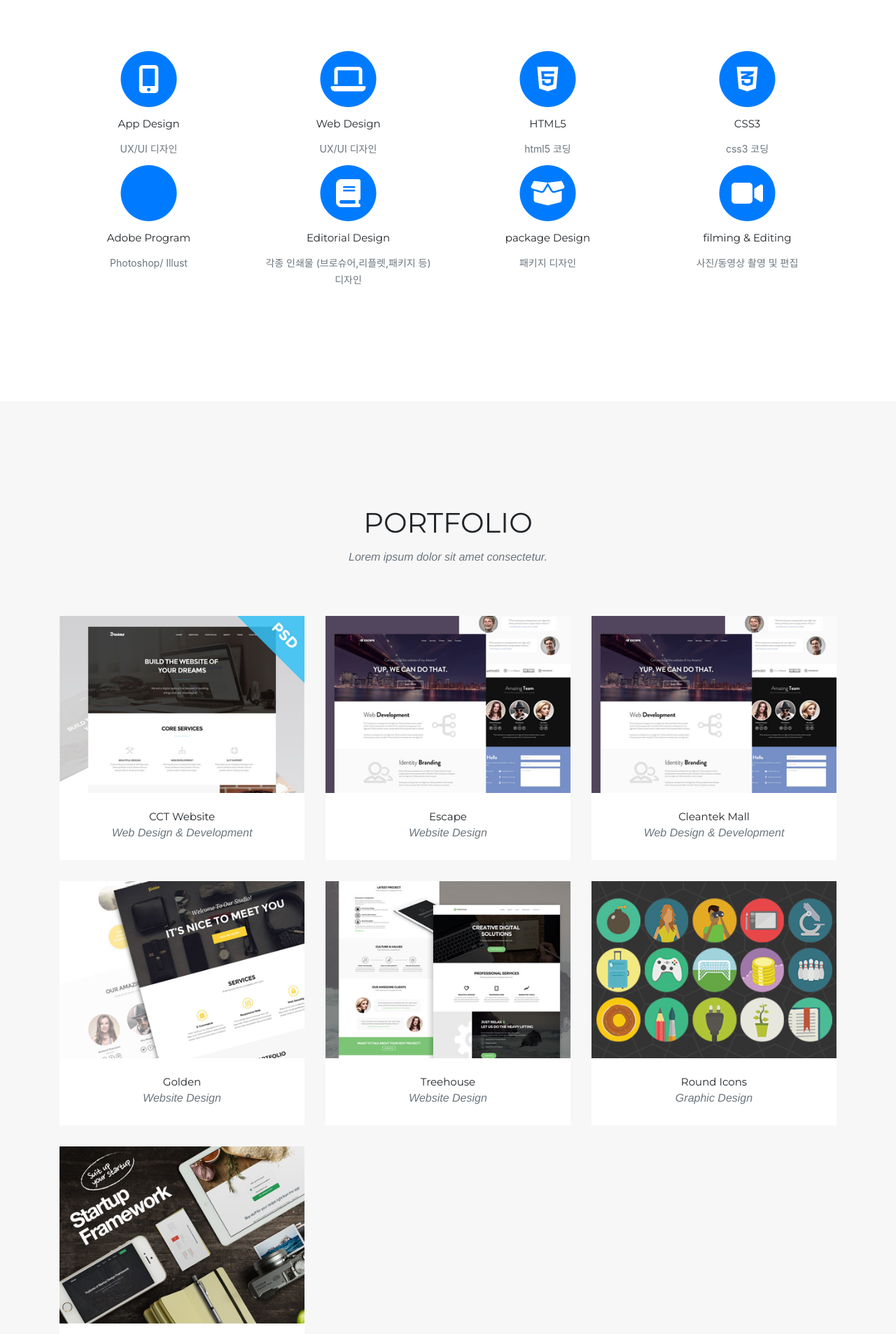
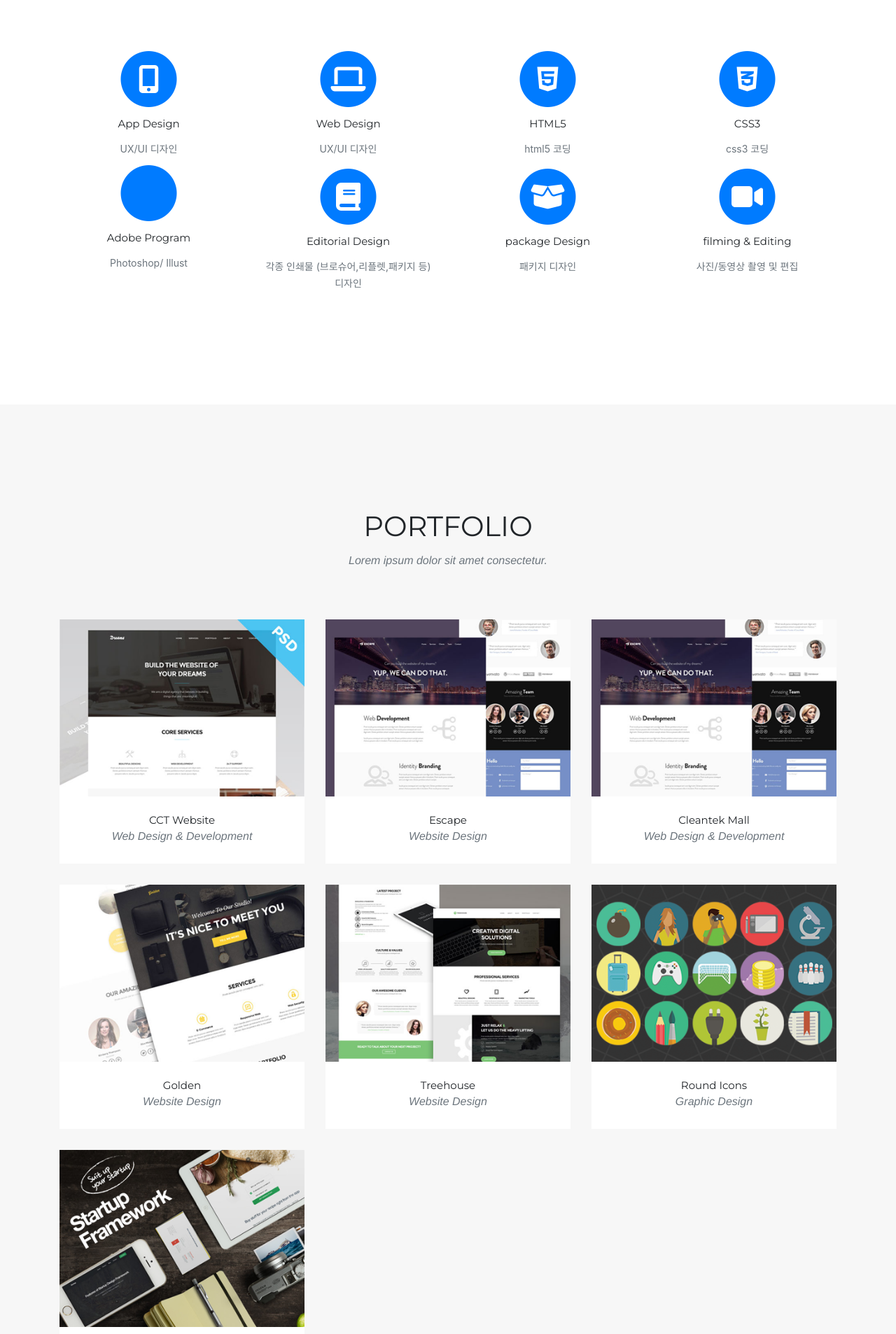
Before and after one commit to alkava28/alkava28, a Jekyll site: the page built from index.html, in a window 1280 px wide. Shown: the part 1195-3101 px from the top of the page at 70% size. Built offline with Jekyll 4.4.1, drawn with Linux system fonts in a browser that asks for light colours; nearby versions of some CDN libraries; some web fonts are replaced; library files that are not in the unit come from our copies.

Commit message:
Update services.html

```diff
--- a/_includes/services.html
+++ b/_includes/services.html
@@ -48,7 +48,7 @@
                     <h4 class="service-heading">Adobe Program</h4>
                     <p class="text-muted">Photoshop/ Illust</p>
                 </div>
-                <div class="col-md-3">
+                <div class="col-md-3 mt-2">
                     <span class="fa-stack fa-4x">
                         <i class="fa fa-circle fa-stack-2x text-primary"></i>
                         <i class="fa fa-book fa-stack-1x fa-inverse"></i>
@@ -56,7 +56,7 @@
                     <h4 class="service-heading">Editorial Design</h4>
                     <p class="text-muted">각종 인쇄물 (브로슈어,리플렛,패키지 등) 디자인</p>
                 </div>
-                <div class="col-md-3">
+                <div class="col-md-3 mt-2">
                     <span class="fa-stack fa-4x">
                         <i class="fa fa-circle fa-stack-2x text-primary"></i>
                         <i class="fas fa-box-open fa-stack-1x fa-inverse"></i>
@@ -64,7 +64,7 @@
                     <h4 class="service-heading">package Design</h4>
                     <p class="text-muted">패키지 디자인</p>
                 </div>
-                <div class="col-md-3">
+                <div class="col-md-3 mt-2">
                     <span class="fa-stack fa-4x">
                         <i class="fa fa-circle fa-stack-2x text-primary"></i>
                         <i class="fa fa-video fa-stack-1x fa-inverse"></i>
```
